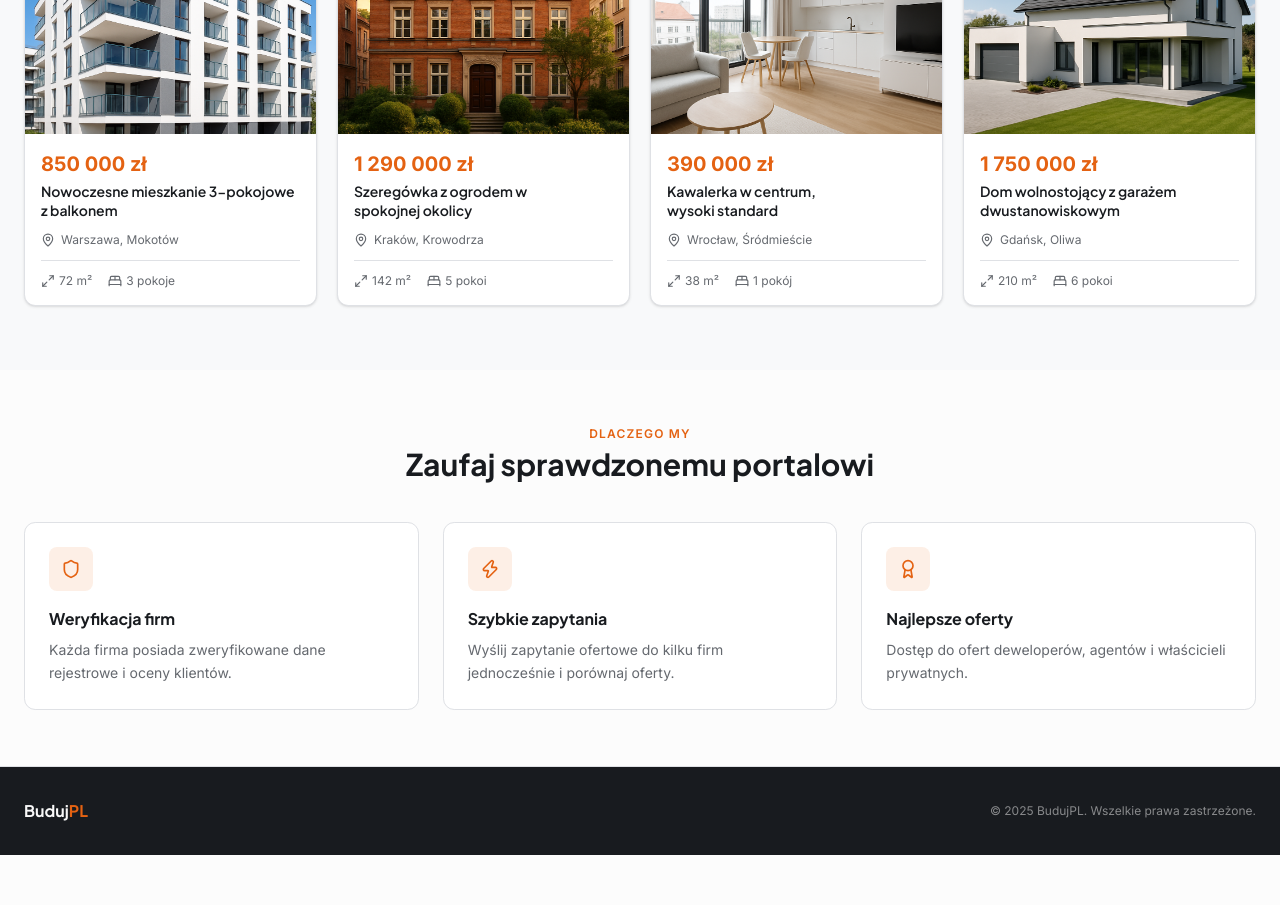
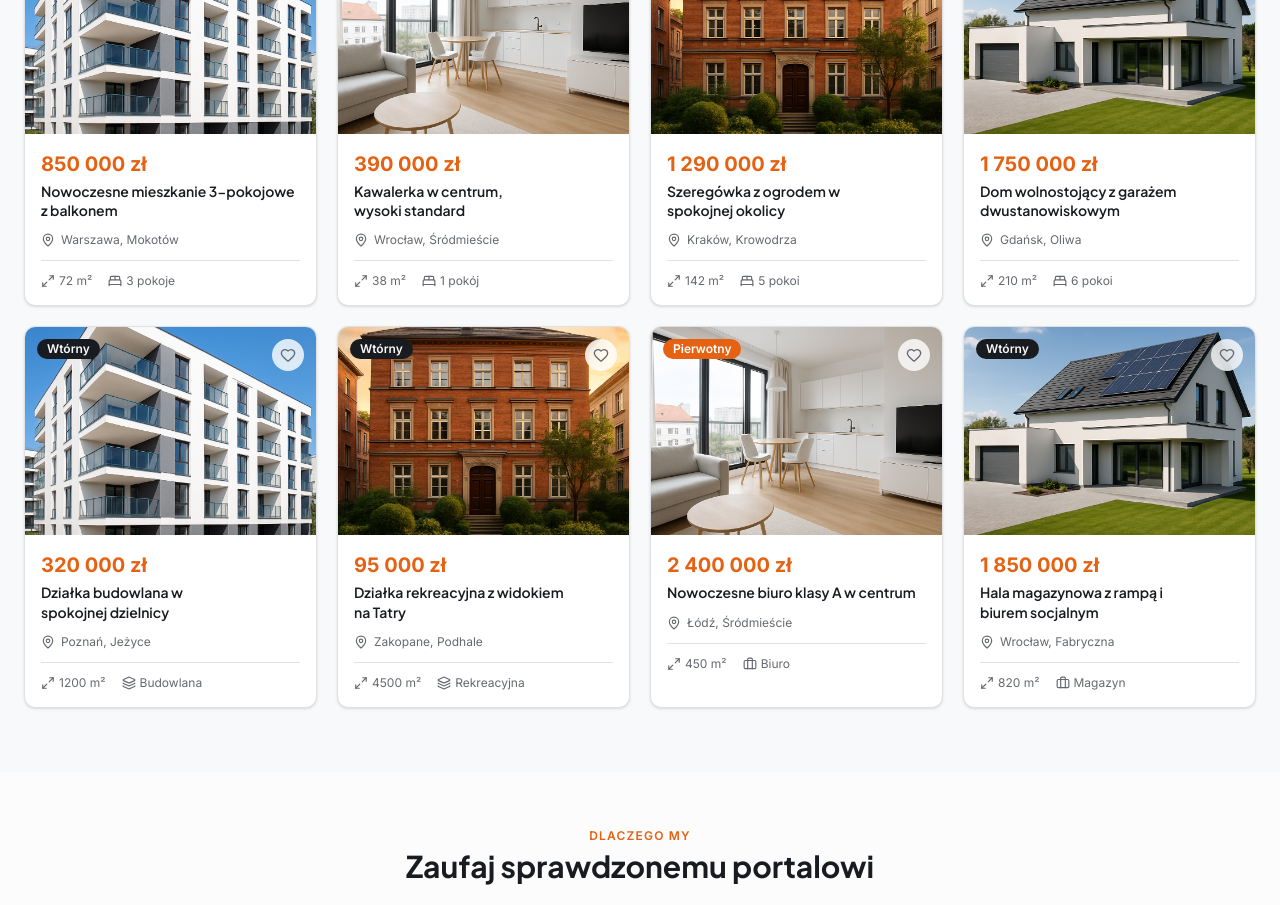
Before and after one commit to adamchukpeter/real-estate-portal-ui, a Next.js app: page / in a window 1280 px wide. Shown: the part 1020-1925 px from the top of the page. Before the commit the page ends 1875 px from the top, so only its background shows below. Built offline with nearby package versions, Linux system fonts and the light colour scheme.

Commit message:
feat: add property category filtering and new property details

```diff
--- a/app/page.tsx
+++ b/app/page.tsx
@@ -1,55 +1,117 @@
 'use client'
 
 import Link from 'next/link'
-import { ArrowRight, ChevronRight, Shield, Zap, Award, Search, HardHat, Users } from 'lucide-react'
+import { useState } from 'react'
+import { ChevronRight, Shield, Zap, Award, Search, HardHat, Users } from 'lucide-react'
+
 import { Header } from '@/components/header'
-import { PropertyCard, type Property } from '@/components/property-card'
+import { PropertyCard, type Property, type PropertyCategory } from '@/components/property-card'
 import { useLang } from '@/lib/lang-context'
 
 const PROPERTIES: Property[] = [
+  // ── Mieszkania ────────────────────────────────────────────────────────────
   {
     id: 1,
+    category: 'Mieszkania',
     image: '/images/prop-1.png',
     price: 850000,
     area: 72,
+    rooms: 3,
     city: 'Warszawa, Mokotów',
-    rooms: 3,
     market: 'Pierwotny',
     title: 'Nowoczesne mieszkanie 3-pokojowe z balkonem',
     titleRu: 'Современная 3-комнатная квартира с балконом',
   },
   {
     id: 2,
+    category: 'Mieszkania',
+    image: '/images/prop-3.png',
+    price: 390000,
+    area: 38,
+    rooms: 1,
+    city: 'Wrocław, Śródmieście',
+    market: 'Pierwotny',
+    title: 'Kawalerka w centrum, wysoki standard',
+    titleRu: 'Студия в центре города, высокий стандарт',
+  },
+  // ── Domy ─────────────────────────────────────────────────────────────────
+  {
+    id: 3,
+    category: 'Domy',
     image: '/images/prop-2.png',
     price: 1290000,
     area: 142,
+    rooms: 5,
     city: 'Kraków, Krowodrza',
-    rooms: 5,
     market: 'Wtórny',
     title: 'Szeregówka z ogrodem w spokojnej okolicy',
     titleRu: 'Таунхаус с садом в тихом районе',
   },
   {
-    id: 3,
-    image: '/images/prop-3.png',
-    price: 390000,
-    area: 38,
-    city: 'Wrocław, Śródmieście',
-    rooms: 1,
-    market: 'Pierwotny',
-    title: 'Kawalerka w centrum, wysoki standard',
-    titleRu: 'Студия в центре города, высокий стандарт',
-  },
-  {
     id: 4,
+    category: 'Domy',
     image: '/images/prop-4.png',
     price: 1750000,
     area: 210,
+    rooms: 6,
     city: 'Gdańsk, Oliwa',
-    rooms: 6,
     market: 'Pierwotny',
     title: 'Dom wolnostojący z garażem dwustanowiskowym',
     titleRu: 'Отдельный дом с двойным гаражом',
+  },
+  // ── Działki ───────────────────────────────────────────────────────────────
+  {
+    id: 5,
+    category: 'Działki',
+    image: '/images/prop-1.png',
+    price: 320000,
+    area: 1200,
+    city: 'Poznań, Jeżyce',
+    market: 'Wtórny',
+    title: 'Działka budowlana w spokojnej dzielnicy',
+    titleRu: 'Строительный участок в тихом районе',
+    plotTypePl: 'Budowlana',
+    plotTypeRu: 'Строительный',
+  },
+  {
+    id: 6,
+    category: 'Działki',
+    image: '/images/prop-2.png',
+    price: 95000,
+    area: 4500,
+    city: 'Zakopane, Podhale',
+    market: 'Wtórny',
+    title: 'Działka rekreacyjna z widokiem na Tatry',
+    titleRu: 'Рекреационный участок с видом на Татры',
+    plotTypePl: 'Rekreacyjna',
+    plotTypeRu: 'Рекреационный',
+  },
+  // ── Komercyjne ────────────────────────────────────────────────────────────
+  {
+    id: 7,
+    category: 'Komercyjne',
+    image: '/images/prop-3.png',
+    price: 2400000,
+    area: 450,
+    city: 'Łódź, Śródmieście',
+    market: 'Pierwotny',
+    title: 'Nowoczesne biuro klasy A w centrum',
+    titleRu: 'Современный офис класса А в центре',
+    purposePl: 'Biuro',
+    purposeRu: 'Офис',
+  },
+  {
+    id: 8,
+    category: 'Komercyjne',
+    image: '/images/prop-4.png',
+    price: 1850000,
+    area: 820,
+    city: 'Wrocław, Fabryczna',
+    market: 'Wtórny',
+    title: 'Hala magazynowa z rampą i biurem socjalnym',
+    titleRu: 'Складское помещение с рампой и офисом',
+    purposePl: 'Magazyn',
+    purposeRu: 'Склад',
   },
 ]
 
@@ -77,13 +139,25 @@ const FEATURES = [
   },
 ]
 
-const FILTER_PILLS_PL = ['Wszystkie', 'Mieszkania', 'Domy', 'Działki', 'Komercyjne']
-const FILTER_PILLS_RU = ['Все', 'Квартиры', 'Дома', 'Участки', 'Коммерческие']
+// Tab keys are always the PL canonical category names (or 'Wszystkie')
+const TABS: Array<{ keyPl: string; keyRu: string; category: PropertyCategory | null }> = [
+  { keyPl: 'Wszystkie', keyRu: 'Все',          category: null },
+  { keyPl: 'Mieszkania', keyRu: 'Квартиры',    category: 'Mieszkania' },
+  { keyPl: 'Domy',       keyRu: 'Дома',        category: 'Domy' },
+  { keyPl: 'Działki',    keyRu: 'Участки',     category: 'Działki' },
+  { keyPl: 'Komercyjne', keyRu: 'Коммерческие', category: 'Komercyjne' },
+]
 
 function HomeContent() {
   const { lang } = useLang()
   const t = (pl: string, ru: string) => (lang === 'pl' ? pl : ru)
-  const pills = lang === 'pl' ? FILTER_PILLS_PL : FILTER_PILLS_RU
+
+  const [activeCategory, setActiveCategory] = useState<PropertyCategory | null>(null)
+
+  const visibleProperties =
+    activeCategory === null
+      ? PROPERTIES
+      : PROPERTIES.filter((p) => p.category === activeCategory)
 
   return (
     <div className="min-h-screen bg-background">
@@ -168,23 +242,27 @@ function HomeContent() {
 
             {/* Filter pills */}
             <div className="mb-6 flex flex-wrap gap-2">
-              {pills.map((label, i) => (
+              {TABS.map((tab) => {
+                const isActive = activeCategory === tab.category
+                return (
                   <button
-                  key={i}
+                    key={tab.keyPl}
+                    onClick={() => setActiveCategory(tab.category)}
                     className={`rounded-full px-4 py-1.5 text-sm font-medium transition-colors ${
-                    i === 0
+                      isActive
                         ? 'bg-graphite text-graphite-foreground'
                         : 'border border-border bg-card text-muted-foreground hover:border-graphite hover:text-foreground'
                     }`}
                   >
-                  {label}
+                    {lang === 'pl' ? tab.keyPl : tab.keyRu}
                   </button>
-              ))}
+                )
+              })}
             </div>
 
             {/* Grid */}
             <div className="grid grid-cols-1 gap-5 sm:grid-cols-2 lg:grid-cols-4">
-              {PROPERTIES.map((p) => (
+              {visibleProperties.map((p) => (
                 <PropertyCard key={p.id} property={p} lang={lang} />
               ))}
             </div>
--- a/components/property-card.tsx
+++ b/components/property-card.tsx
@@ -1,9 +1,11 @@
 'use client'
 
 import Image from 'next/image'
-import { MapPin, BedDouble, Maximize2, Heart } from 'lucide-react'
+import { MapPin, BedDouble, Maximize2, Heart, Layers, Briefcase } from 'lucide-react'
 import { useState } from 'react'
 import { cn } from '@/lib/utils'
+
+export type PropertyCategory = 'Mieszkania' | 'Domy' | 'Działki' | 'Komercyjne'
 
 export interface Property {
   id: number
@@ -11,10 +13,21 @@ export interface Property {
   price: number
   area: number
   city: string
-  rooms: number
   market: 'Pierwotny' | 'Wtórny'
   title: string
   titleRu: string
+  category: PropertyCategory
+
+  // Mieszkania / Domy
+  rooms?: number
+
+  // Działki
+  plotTypePl?: string
+  plotTypeRu?: string
+
+  // Komercyjne
+  purposePl?: string
+  purposeRu?: string
 }
 
 interface PropertyCardProps {
@@ -22,19 +35,92 @@ interface PropertyCardProps {
   lang: 'pl' | 'ru'
 }
 
+function roomLabel(rooms: number, lang: 'pl' | 'ru') {
+  if (lang === 'pl') {
+    if (rooms === 1) return '1 pokój'
+    if (rooms < 5) return `${rooms} pokoje`
+    return `${rooms} pokoi`
+  }
+  if (rooms === 1) return '1 комната'
+  if (rooms < 5) return `${rooms} комнаты`
+  return `${rooms} комнат`
+}
+
 export function PropertyCard({ property, lang }: PropertyCardProps) {
   const [liked, setLiked] = useState(false)
 
   const formatPrice = (p: number) =>
-    new Intl.NumberFormat('pl-PL', { style: 'currency', currency: 'PLN', maximumFractionDigits: 0 }).format(p)
+    new Intl.NumberFormat('pl-PL', {
+      style: 'currency',
+      currency: 'PLN',
+      maximumFractionDigits: 0,
+    }).format(p)
 
   const marketColor =
     property.market === 'Pierwotny'
       ? 'bg-brand text-brand-foreground'
       : 'bg-graphite text-graphite-foreground'
 
+  // ── Bottom spec row ─────────────────────────────────────────────────────
+  const renderSpecs = () => {
+    const cat = property.category
+
+    if (cat === 'Mieszkania' || cat === 'Domy') {
+      return (
+        <>
+          <div className="flex items-center gap-1">
+            <Maximize2 className="h-3.5 w-3.5 shrink-0" />
+            <span>{property.area} m²</span>
+          </div>
+          {property.rooms !== undefined && (
+            <div className="flex items-center gap-1">
+              <BedDouble className="h-3.5 w-3.5 shrink-0" />
+              <span>{roomLabel(property.rooms, lang)}</span>
+            </div>
+          )}
+        </>
+      )
+    }
+
+    if (cat === 'Działki') {
+      return (
+        <>
+          <div className="flex items-center gap-1">
+            <Maximize2 className="h-3.5 w-3.5 shrink-0" />
+            <span>{property.area} m²</span>
+          </div>
+          {(property.plotTypePl || property.plotTypeRu) && (
+            <div className="flex items-center gap-1">
+              <Layers className="h-3.5 w-3.5 shrink-0" />
+              <span>{lang === 'pl' ? property.plotTypePl : property.plotTypeRu}</span>
+            </div>
+          )}
+        </>
+      )
+    }
+
+    if (cat === 'Komercyjne') {
+      return (
+        <>
+          <div className="flex items-center gap-1">
+            <Maximize2 className="h-3.5 w-3.5 shrink-0" />
+            <span>{property.area} m²</span>
+          </div>
+          {(property.purposePl || property.purposeRu) && (
+            <div className="flex items-center gap-1">
+              <Briefcase className="h-3.5 w-3.5 shrink-0" />
+              <span>{lang === 'pl' ? property.purposePl : property.purposeRu}</span>
+            </div>
+          )}
+        </>
+      )
+    }
+
+    return null
+  }
+
   return (
-    <article className="group relative flex flex-col overflow-hidden rounded-xl border border-border bg-card shadow-sm transition-all duration-200 hover:shadow-md hover:-translate-y-0.5">
+    <article className="group relative flex flex-col overflow-hidden rounded-xl border border-border bg-card shadow-sm transition-all duration-200 hover:-translate-y-0.5 hover:shadow-md">
       {/* Image */}
       <div className="relative h-52 w-full overflow-hidden">
         <Image
@@ -60,16 +146,17 @@ export function PropertyCard({ property, lang }: PropertyCardProps) {
           className="absolute right-3 top-3 flex h-8 w-8 items-center justify-center rounded-full bg-card/80 backdrop-blur-sm transition-colors hover:bg-card"
         >
           <Heart
-            className={cn('h-4 w-4 transition-colors', liked ? 'fill-brand stroke-brand' : 'stroke-muted-foreground')}
+            className={cn(
+              'h-4 w-4 transition-colors',
+              liked ? 'fill-brand stroke-brand' : 'stroke-muted-foreground',
+            )}
           />
         </button>
       </div>
 
       {/* Body */}
       <div className="flex flex-1 flex-col p-4">
-        <p className="text-xl font-bold text-brand">
-          {formatPrice(property.price)}
-        </p>
+        <p className="text-xl font-bold text-brand">{formatPrice(property.price)}</p>
         <h3 className="mt-1 font-heading text-sm font-semibold leading-snug text-foreground text-pretty">
           {lang === 'pl' ? property.title : property.titleRu}
         </h3>
@@ -80,29 +167,7 @@ export function PropertyCard({ property, lang }: PropertyCardProps) {
         </div>
 
         <div className="mt-3 flex items-center gap-4 border-t border-border pt-3 text-xs text-muted-foreground">
-          <div className="flex items-center gap-1">
-            <Maximize2 className="h-3.5 w-3.5" />
-            <span>
-              {property.area} m²
-            </span>
-          </div>
-          <div className="flex items-center gap-1">
-            <BedDouble className="h-3.5 w-3.5" />
-            <span>
-              {property.rooms}{' '}
-              {lang === 'pl'
-                ? property.rooms === 1
-                  ? 'pokój'
-                  : property.rooms < 5
-                  ? 'pokoje'
-                  : 'pokoi'
-                : property.rooms === 1
-                ? 'комната'
-                : property.rooms < 5
-                ? 'комнаты'
-                : 'комнат'}
-            </span>
-          </div>
+          {renderSpecs()}
         </div>
       </div>
     </article>
```
Lines whose indentation alone changed are shown as unchanged.
